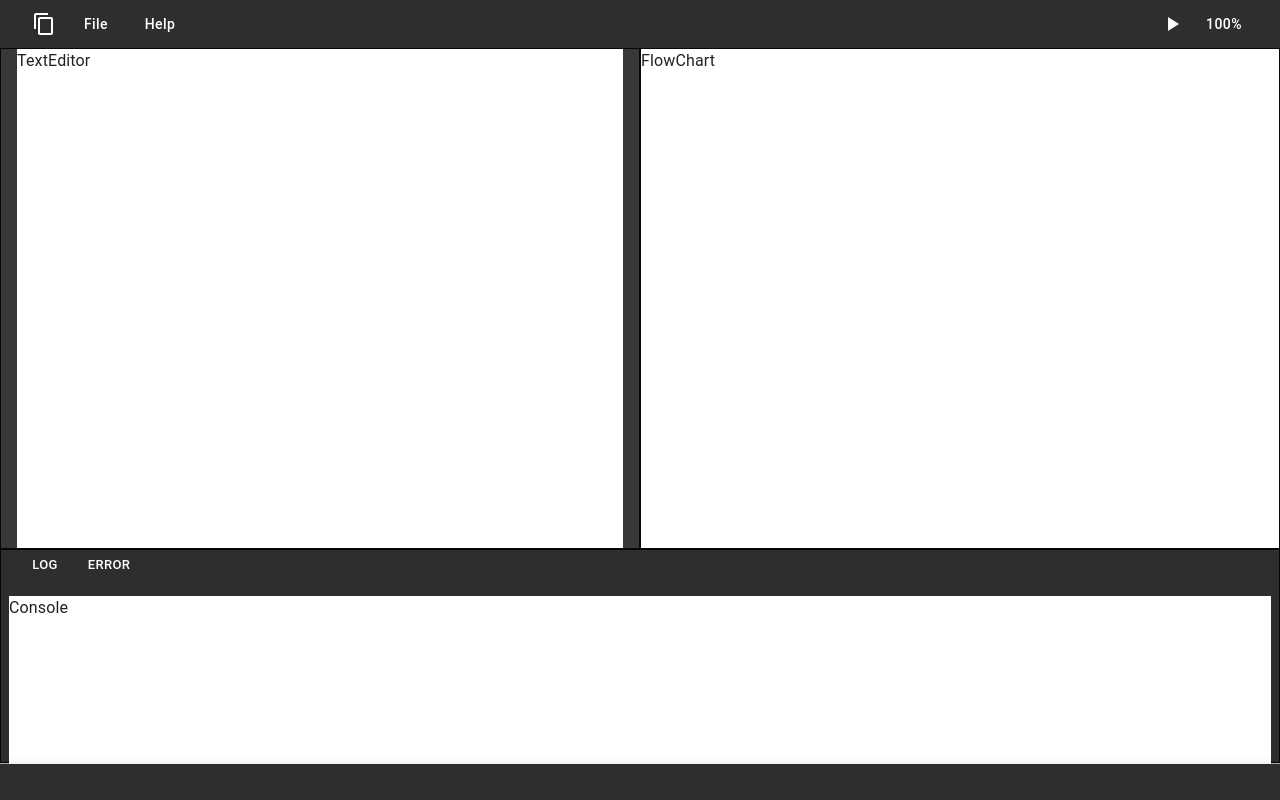
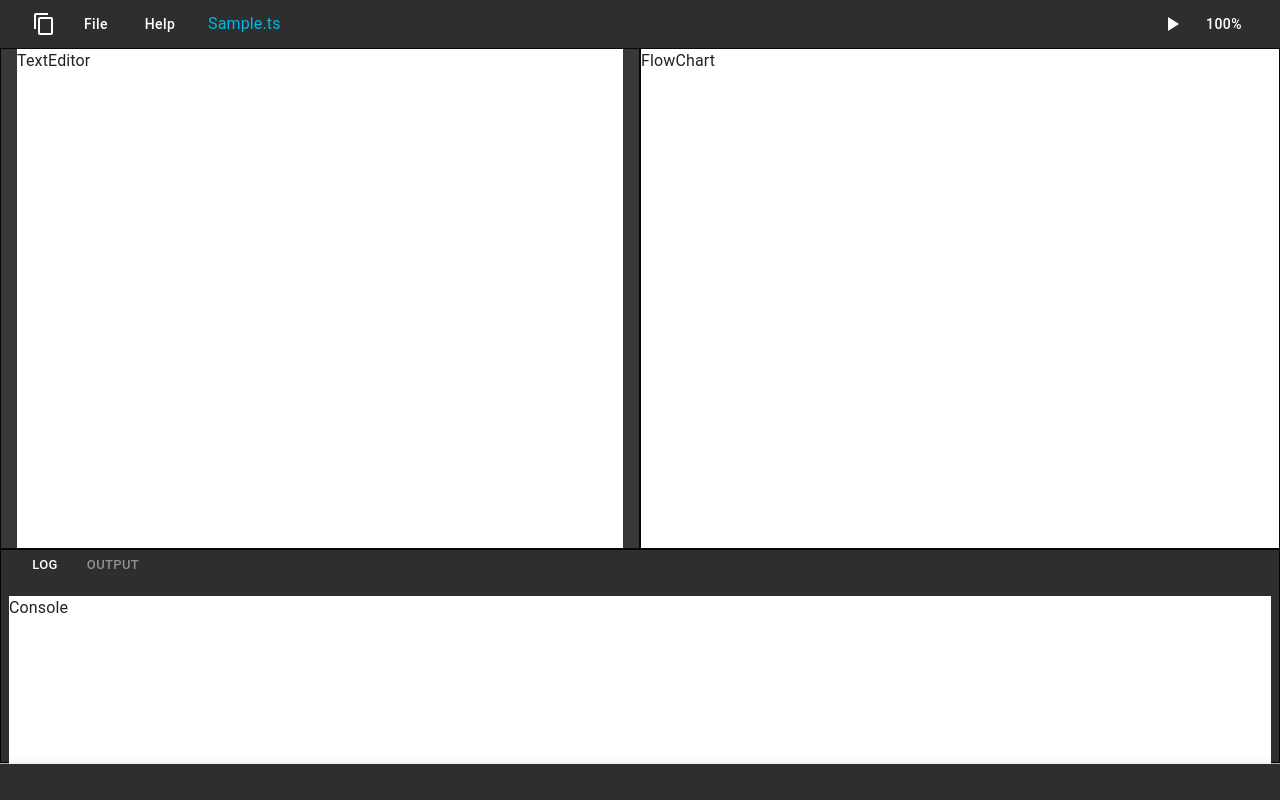
Before and after one commit to katsudon08/Floccha_frontend, a React (Vite) app: page / in a window 1280 px wide. Built offline with nearby package versions, Linux system fonts and the light colour scheme.

Commit message:
画面の微調整

```diff
--- a/src/App.tsx
+++ b/src/App.tsx
@@ -23,6 +23,9 @@ function App() {
             },
             unselected_text: {
                 main: "#85DAFB"
+            },
+            selected_base_color: {
+                main: "#919191"
             }
         }
     });
--- a/src/components/Header.tsx
+++ b/src/components/Header.tsx
@@ -25,7 +25,7 @@ export const Header = () => {
                     }}>
                         Help
                     </Button>
-                    <Typography sx={{ flexGrow: 1 }} />
+                    <Typography fontSize="medium" color="selected_text.main" sx={{ flexGrow: 1, ml: 2 }}>Sample.ts</Typography>
                     <IconButton color='base_color'>
                         <PlayArrowIcon color='inherit'/>
                     </IconButton>
--- a/src/pages/Create_page.tsx
+++ b/src/pages/Create_page.tsx
@@ -1,6 +1,8 @@
 import Grid from "@mui/material/Grid"
 import Box from "@mui/material/Box"
 import { Button } from "@mui/material"
+import Tabs from "@mui/material/Tabs"
+import Tab from "@mui/material/Tab"
 import { TextEditor } from "../components/TextEditor"
 import { FlowChart } from "../components/FlowChart"
 import { Console } from "../components/Console"
@@ -66,7 +68,7 @@ export const Create_page = () => {
                     {/* Gridで囲むこと */}
                     {/* ボタンのサイズを少し小さくする */}
                     <Button size="small" color="base_color" variant="text">log</Button>
-                    <Button size="small" color="base_color" variant="text">error</Button>
+                    <Button size="small" color="selected_base_color" variant="text" sx={{ml: 0.5}}>output</Button>
                 </Box>
                 <Box sx={{
                     height: "80%", width: "100%",
--- a/src/themeOption.d.ts
+++ b/src/themeOption.d.ts
@@ -7,12 +7,14 @@ declare module "@mui/material/styles/createPalette" {
         accent_color?: PaletteColorOptions;
         selected_text?: PaletteColorOptions;
         unselected_text?: PaletteColorOptions;
+        selected_base_color?: PaletteColorOptions;
     }
 }
 
 declare module "@mui/material/Button" {
     interface ButtonPropsColorOverrides {
         base_color: true;
+        selected_base_color: true;
         accent_color: true;
     }
 }
```
